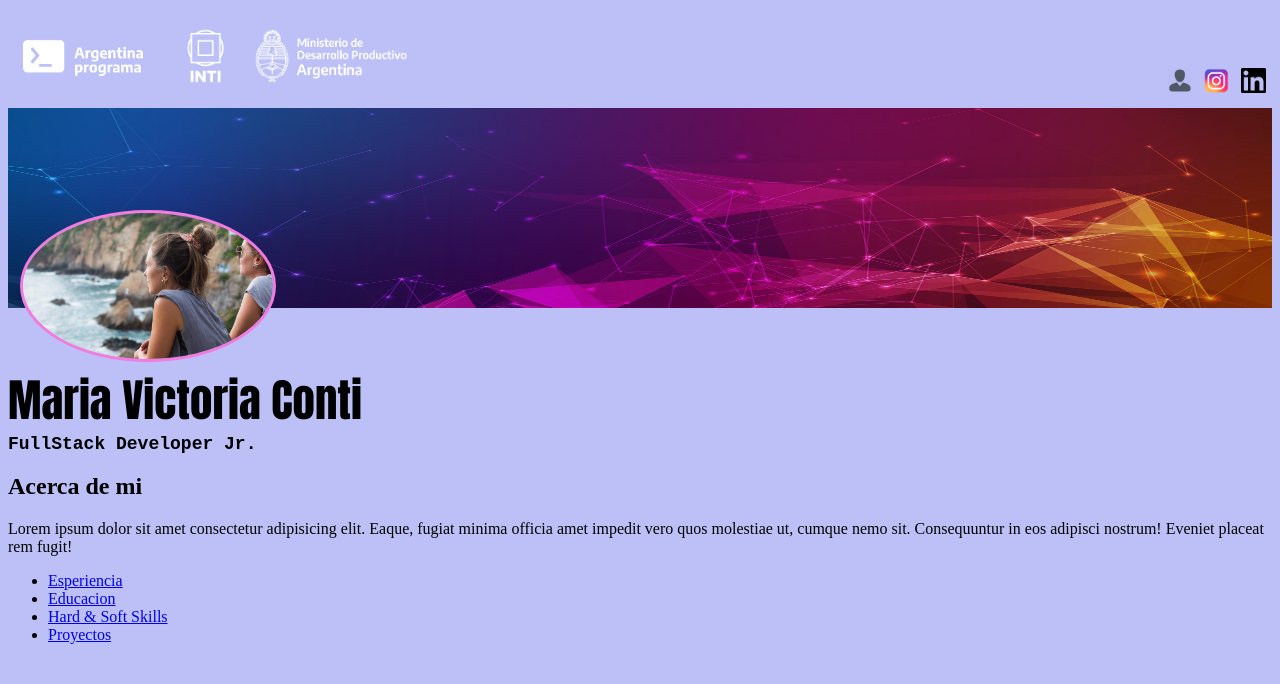
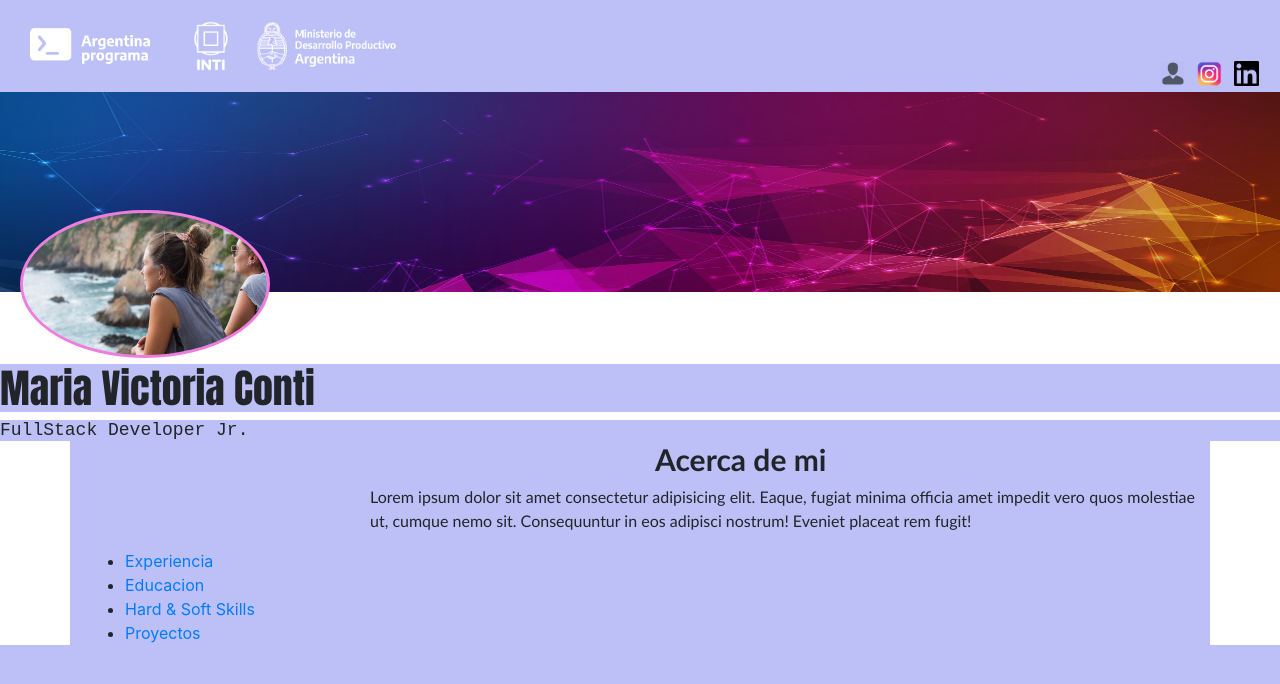
Before and after one commit to MariaVictoriaConti/Frontend, a plain HTML site: page index.html in a window 1280 px wide. Drawn offline with nearby package versions, Linux system fonts and the light colour scheme.

Commit message:
aplicando Boostrap a index.html

```diff
--- a/CSS/CSSstyle.css
+++ b/CSS/CSSstyle.css
@@ -12,8 +12,14 @@ header a{  float: right; padding: 60px 6px 5px 6px;}
 
 .img-banner {width: 100%; height: 200px;  }
 
-.img-perfil{width: 250px; border-style: solid; border-color: rgb(243, 122, 223); border-radius: 100%; position: absolute; left: 20px; top: 210px; }
+.img-perfil{width: 250px; border-style: solid; border-color: rgb(243, 122, 223); border-radius: 100%; position: absolute; left: 20px; top: 210px;}
 
 h1 {font-family: Impact, Haettenschweiler, 'Arial Narrow Bold', sans-serif; font-size: 45px; margin: 0px;}
 
 .subtitulo {font-family: 'Courier New', monospace; font-size: 18px; margin: 0px; }
+<!-- FALTA VER PQ NO PUEDO SACAR LOS MARGENES -->
+.container {}
+
+h2.items {font-size: 30px; font-family: 'Gill Sans', 'Gill Sans MT', Calibri, 'Trebuchet MS', sans-serif;}
+
+p {font-family: 'Gill Sans', 'Gill Sans MT', Calibri, 'Trebuchet MS', sans-serif; font-size: medium; text-align: justify;}
--- a/index.html
+++ b/index.html
@@ -8,6 +8,7 @@
 
     <!-- Links importados -->
     <link rel="stylesheet" href="CSS/CSSstyle.css" rel="stylesheet">
+    <link rel="stylesheet" href="https://cdn.jsdelivr.net/npm/bootstrap@4.6.1/dist/css/bootstrap.min.css">
 
 </head>
 
@@ -34,12 +35,19 @@
     <img class="img-perfil" src="imagenes/mifoto.jpg"  alt="foto personal" ><br><br><br>
     <h1>Maria Victoria Conti</h1>
     <h2 class="subtitulo">FullStack Developer Jr.</h2>
-    <h2>Acerca de mi</h2>
-    <p>Lorem ipsum dolor sit amet consectetur adipisicing elit. Eaque, fugiat minima officia amet impedit vero quos molestiae ut, cumque nemo sit. Consequuntur in eos adipisci nostrum! Eveniet placeat rem fugit!</p>
 
-<div>
+<div class="container">
+    <div class="row">
+        <div class="col-sm-6 col-xl-6"></div>
+        <div class="col-sm-6 col-xl-6"><h2 class="items"><strong>Acerca de mi</strong></h2></div>
+     </div>
+<div class="row">
+    <div class="col-sm-4 col-xl-3"></div>
+    <div class="col-sm-8 col-xl-9"><p>Lorem ipsum dolor sit amet consectetur adipisicing elit. Eaque, fugiat minima officia amet impedit vero quos molestiae ut, cumque nemo sit. Consequuntur in eos adipisci nostrum! Eveniet placeat rem fugit!</p>
+    </div>
+</div>
     <ul>
-        <li><a href="#">Esperiencia</a></li>
+        <li><a href="#">Experiencia</a></li>
         <li><a href="#">Educacion</a></li>
         <li><a href="#">Hard & Soft Skills</a></li>
         <li><a href="#">Proyectos</a></li>
```
